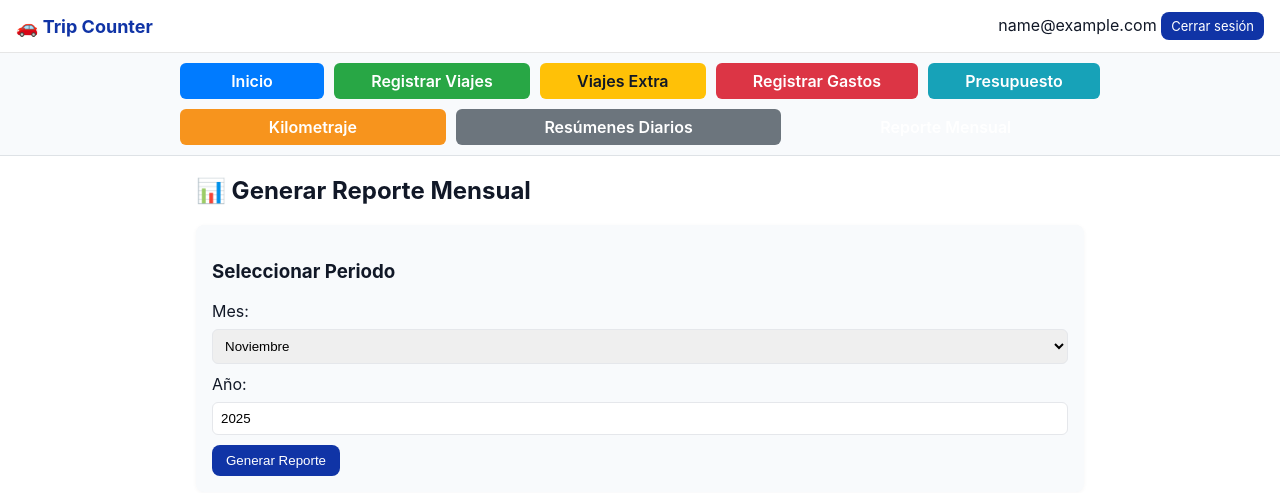
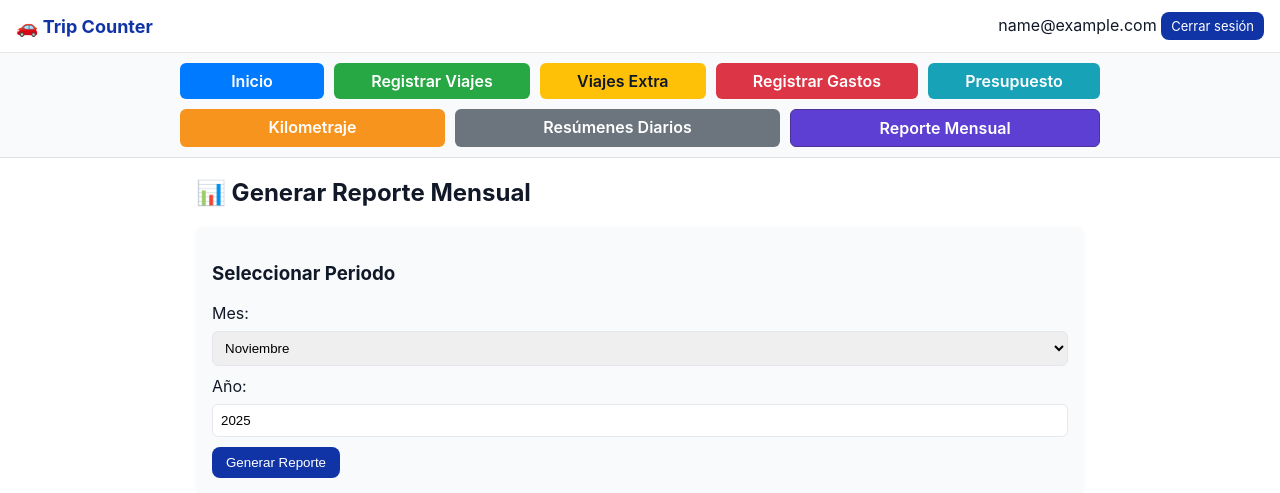
Before and after one commit to ajmonteroa45-del/tripcounterapp, a Flask app: page /reporte_mensual in a window 1280 px wide. Shown: the top 493 px of the page. Run offline with Flask 3, Linux system fonts and the light colour scheme; the visitor is signed in with stand-in values (Sample User, id 1).

Commit message:
Actualizar styles.css
Corrección de botones

```diff
--- a/static/styles.css
+++ b/static/styles.css
@@ -172,6 +172,18 @@ body{
     background-color: #6c757d; /* Gris/Secundario */
 }
 
+/* NUEVO ESTILO: Reporte Mensual */
+.nav-btn.btn-reportes {
+    background-color: #5D3FD3; /* Morado/Distintivo */
+    color: #fff;
+    border: 1px solid #4a3399;
+}
+
+.nav-btn.btn-reportes:hover {
+    background-color: #4a3399;
+    box-shadow: 0 4px 8px rgba(0, 0, 0, 0.2);
+}
+
 /* Media Query para pantallas pequeñas (móviles) */
 @media (max-width: 600px) {
     .nav-btn {
```
